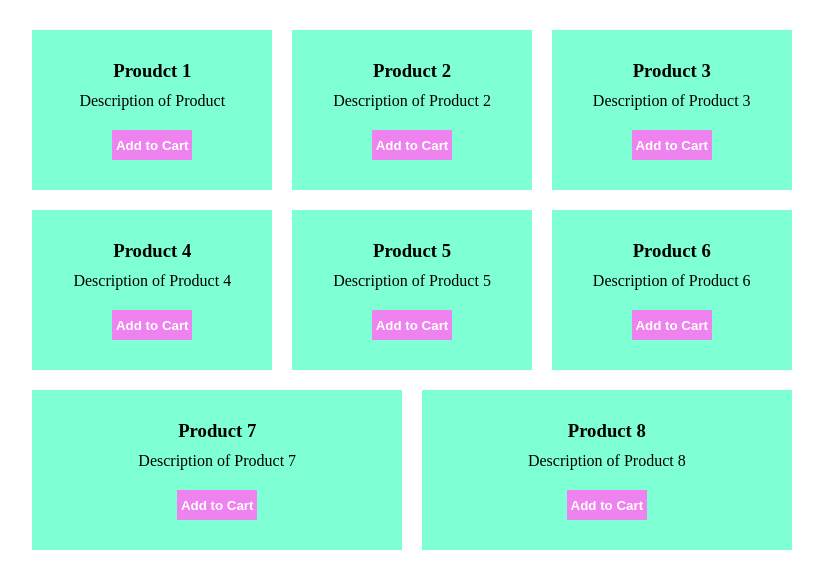
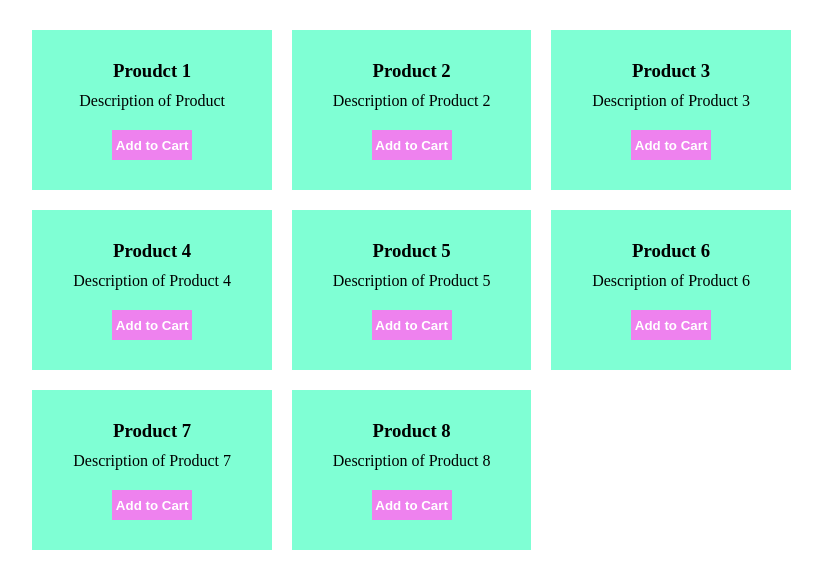
Before and after one commit to Nigarallizade/responsive, a plain HTML site: page index.html in a window 1024 px wide. Shown: the whole page, without its empty margins (100-923 px from the left). Drawn offline with Linux system fonts and the light colour scheme.

Commit message:
finished

```diff
--- a/assets/style.css
+++ b/assets/style.css
@@ -18,7 +18,7 @@ div.container {
   background-color: aquamarine;
   padding: 30px 40px;
   text-align: center;
-  flex: 1 0 calc(25% - 20px);
+  flex: 0 0 calc(25% - 20px);
   display: flex;
   flex-direction: column;
   gap: 10px;
@@ -49,10 +49,6 @@ button:active {
 }
 @media only screen and (min-width: 752px) and (max-width: 1024px) {
   .product-card {
-    flex: 1 0 calc(33.3% - 20px);
+    flex: 0 0 calc(33.3% - 20px);
   }
 }
-@media only screen and (min-width: 1024px) {
-  .products-rows {
-  }
-}
```
